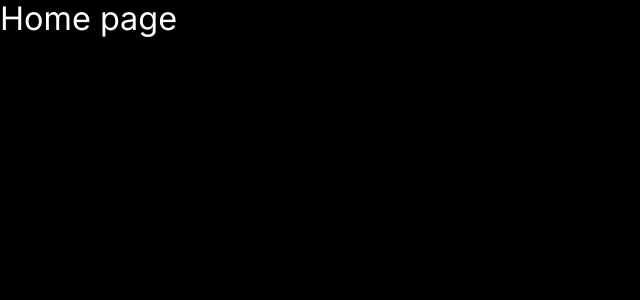
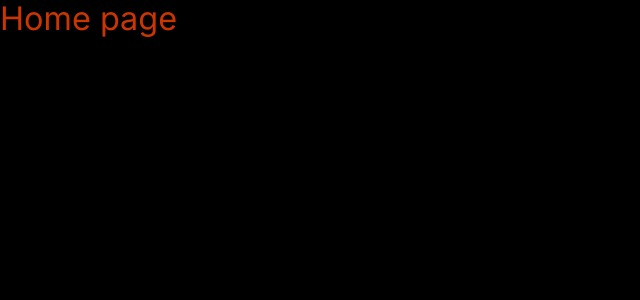
Before and after one commit to aniirathod/Elevra, a Next.js app in the folder apps/frontend/: page / in a window 1280 px wide. Shown: the top 300 px of the page, without its empty margins (0-640 px from the left). Built offline with nearby package versions, Linux system fonts and the light colour scheme.

Commit message:
Tailiwind config

```diff
--- a/apps/frontend/app/(home)/page.tsx
+++ b/apps/frontend/app/(home)/page.tsx
@@ -1,7 +1,7 @@
 import React from 'react';
 
 const Home = () => {
-  return <div className="bg-black text-white min-h-screen text-3xl">Home page </div>;
+  return <div className="bg-black text-orange-700 min-h-screen text-3xl ">Home page </div>;
 };
 
 export default Home;
```
